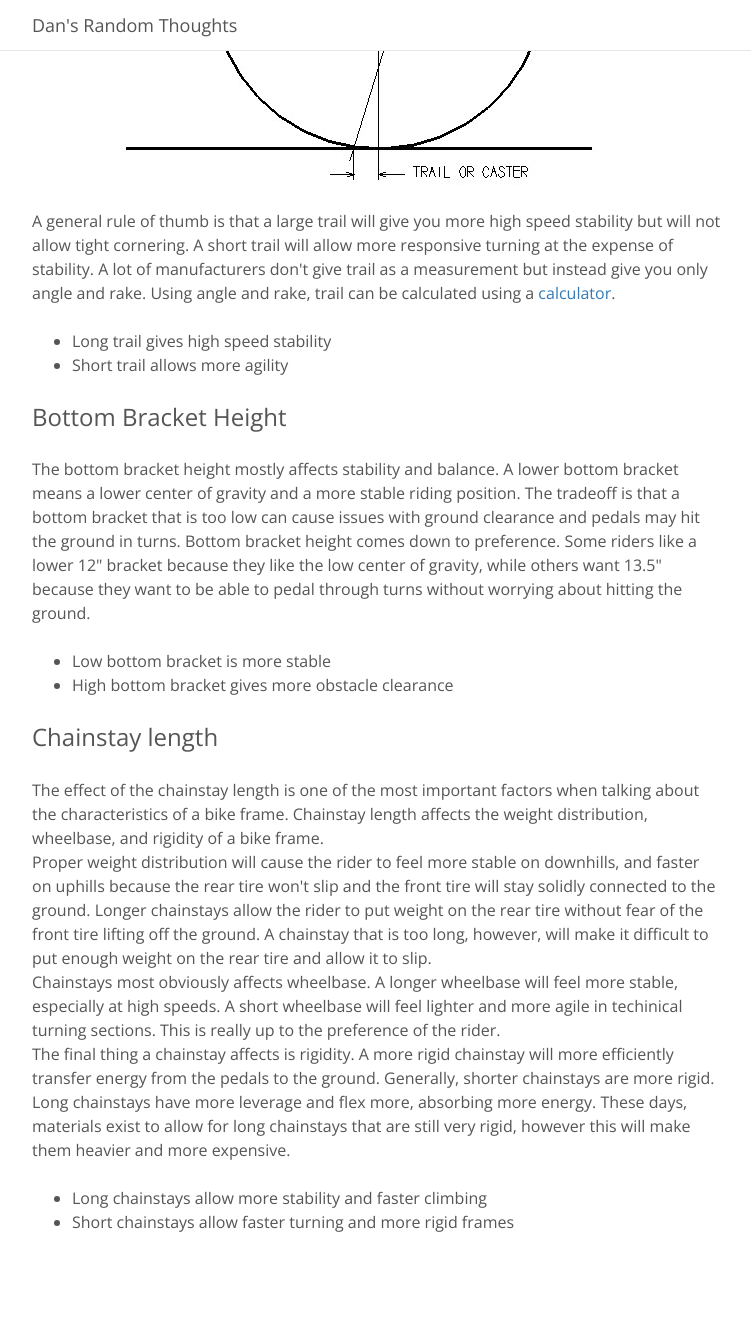
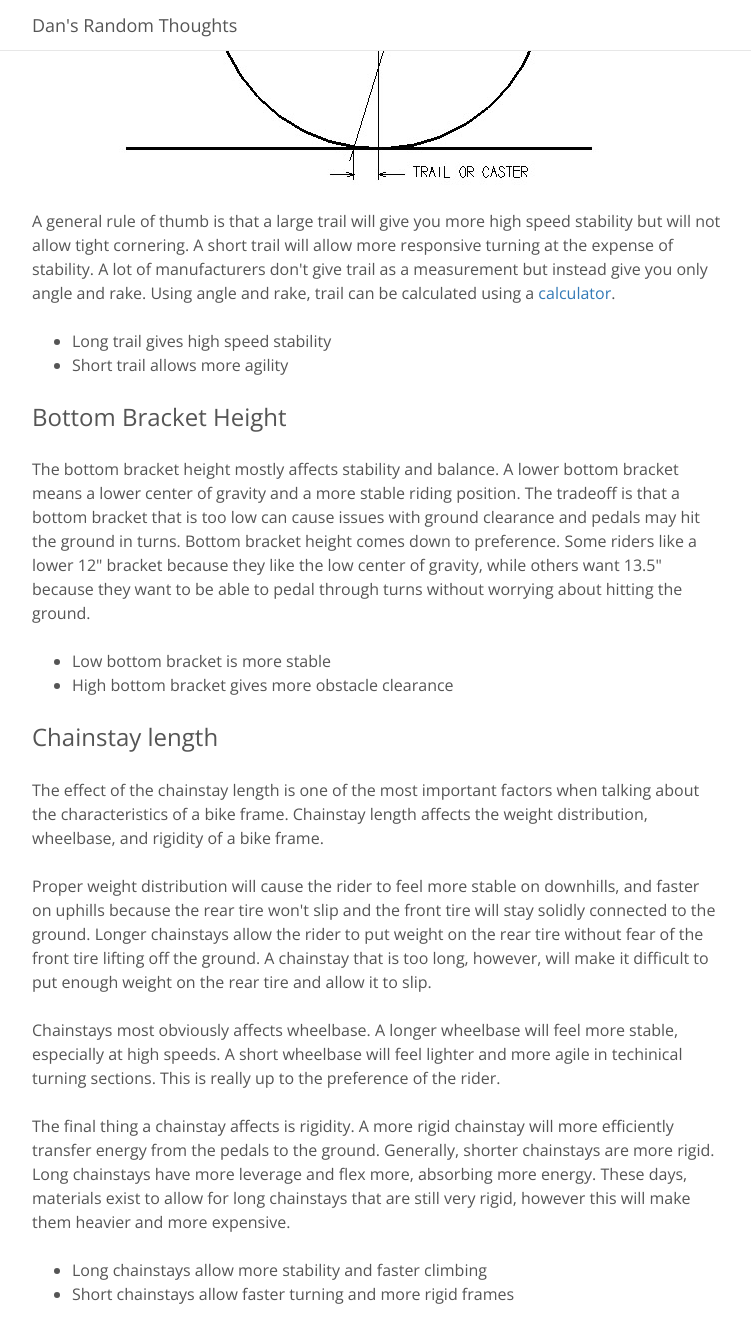
Before and after one commit to dyladan/dyladan.github.io, a Jekyll site: the page built from _posts/2015-07-20-bike-frames.md, in a window 1280 px wide and 1400 px high, scrolled down 800 px. Shown: the top 1343 px of the window, without its empty margins (263-1014 px from the left). Built offline with Jekyll 4.4.1, drawn with Linux system fonts in a browser that asks for light colours.

Commit message:
Fix paragraph spacing

```diff
--- a/css/style.css
+++ b/css/style.css
@@ -24,7 +24,7 @@ nav > .container {
 
 /* https://webtypography.net/2.3.2 */
 p {
-  margin: 0;
+  margin: 1.5em 0;
 }
 
 #content img {
@@ -54,7 +54,7 @@ p {
 }
 
 img {
-  margin: 1.5em auto;
+  margin: auto;
   display: block;
 }
 
```
